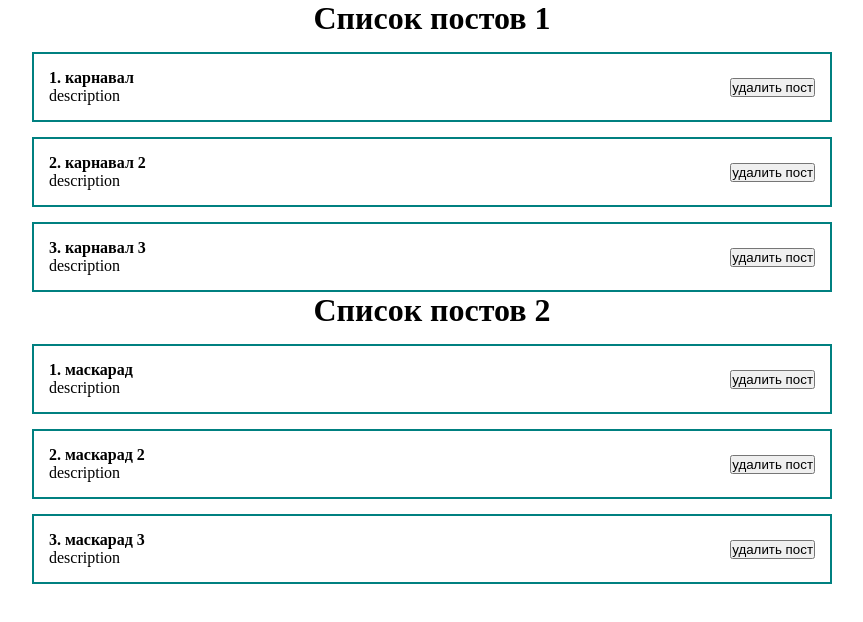
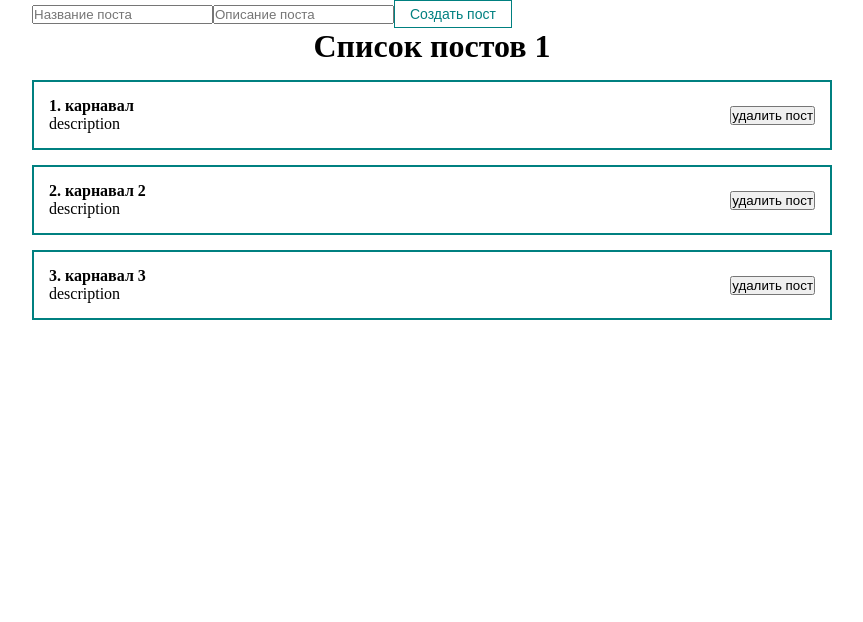
Before and after one commit to EduardBot/modern_react, a React (Create React App) app: page / in a window 1280 px wide. Shown: the top 622 px of the page, without its empty margins (208-1071 px from the left). Built offline with nearby package versions, Linux system fonts and the light colour scheme.

Commit message:
Стили кнопки модулями и передача всех пропсов

```diff
--- a/src/App.js
+++ b/src/App.js
@@ -3,24 +3,31 @@ import "./components/styles/style.css";
 // import Counter from "./components/Counter";
 // import Value from "./components/Value";
 import PostList from "./components/PostList";
+import Button from "./components/UI/button/Button";
 function App() {
     const [posts, setPosts] = useState([
       {id: 1, title: 'карнавал', body: "description"},
       {id: 2, title: 'карнавал 2', body: "description"},
       {id: 3, title: 'карнавал 3', body: "description"},
     ])
-    const [posts2, setPosts2] = useState([
-      {id: 1, title: 'маскарад', body: "description"},
-      {id: 2, title: 'маскарад 2', body: "description"},
-      {id: 3, title: 'маскарад 3', body: "description"},
-    ])
+    // const [posts2, setPosts2] = useState([
+    //   {id: 1, title: 'маскарад', body: "description"},
+    //   {id: 2, title: 'маскарад 2', body: "description"},
+    //   {id: 3, title: 'маскарад 3', body: "description"},
+    // ])
 
   return (
     <div className="App">
       {/* <Counter />
       <Value /> */}
+      {/* <PostList posts={posts2} title={"Список постов 2"}/> */}
+
+      <form>
+        <input type="text" placeholder="Название поста" />
+        <input type="text" placeholder="Описание поста" />
+        <Button disabled>Создать пост</Button>
+      </form>
       <PostList posts={posts} title={"Список постов 1"}/>
-      <PostList posts={posts2} title={"Список постов 2"}/>
     </div>
   );
 }
--- /dev/null
+++ b/src/components/UI/button/Button.js
@@ -0,0 +1,12 @@
+import React from "react";
+import classes from './Button.module.css'
+
+const Button = ({children, ...props}) => {
+    return (
+        <button {...props} className={classes.btn} >
+            {children}
+        </button>
+    );
+};
+
+export default Button;
--- /dev/null
+++ b/src/components/UI/button/Button.module.css
@@ -0,0 +1,8 @@
+.btn {
+    padding: 5px 15px;
+    color: teal;
+    font-size: 14px;
+    background: transparent;
+    border: 1px solid teal;
+    cursor: pointer;
+}
```
Also changed, not shown: src/components/UI/input/Input.js (added, +7 -0 lines).
